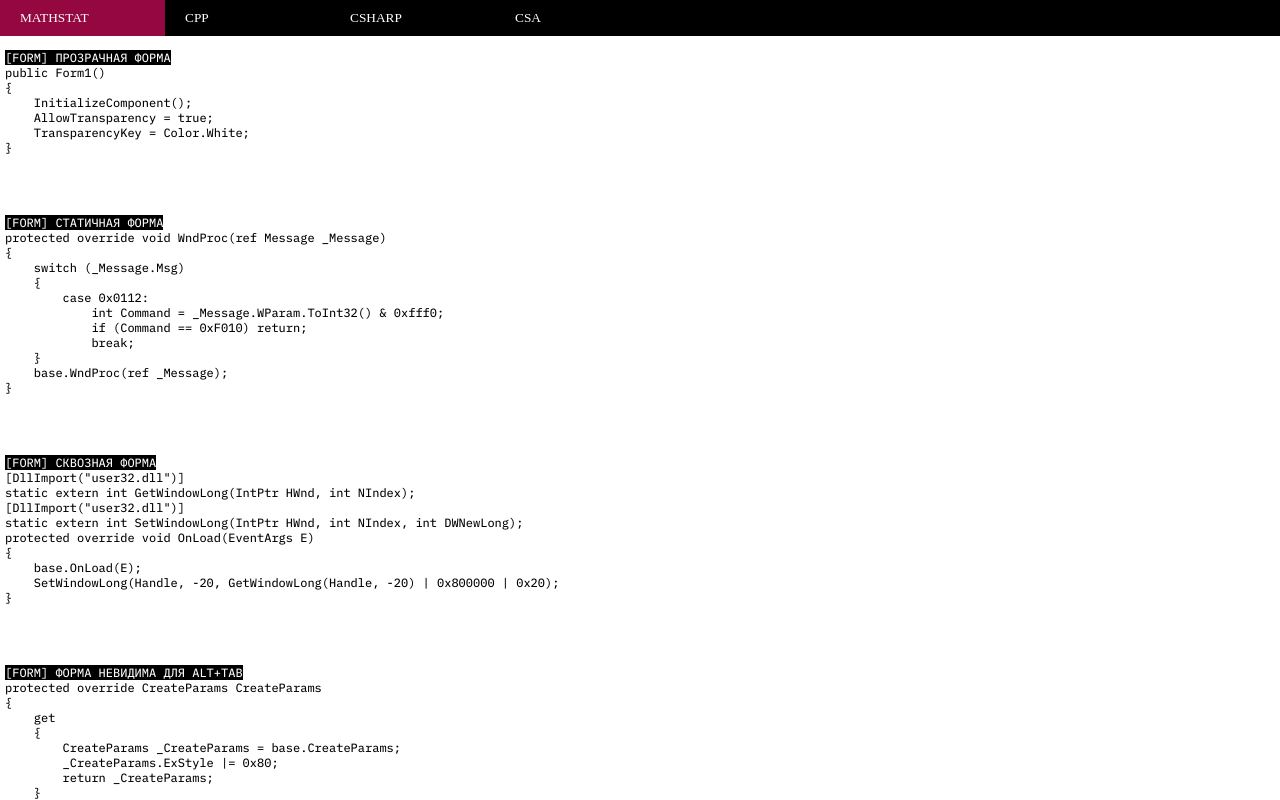
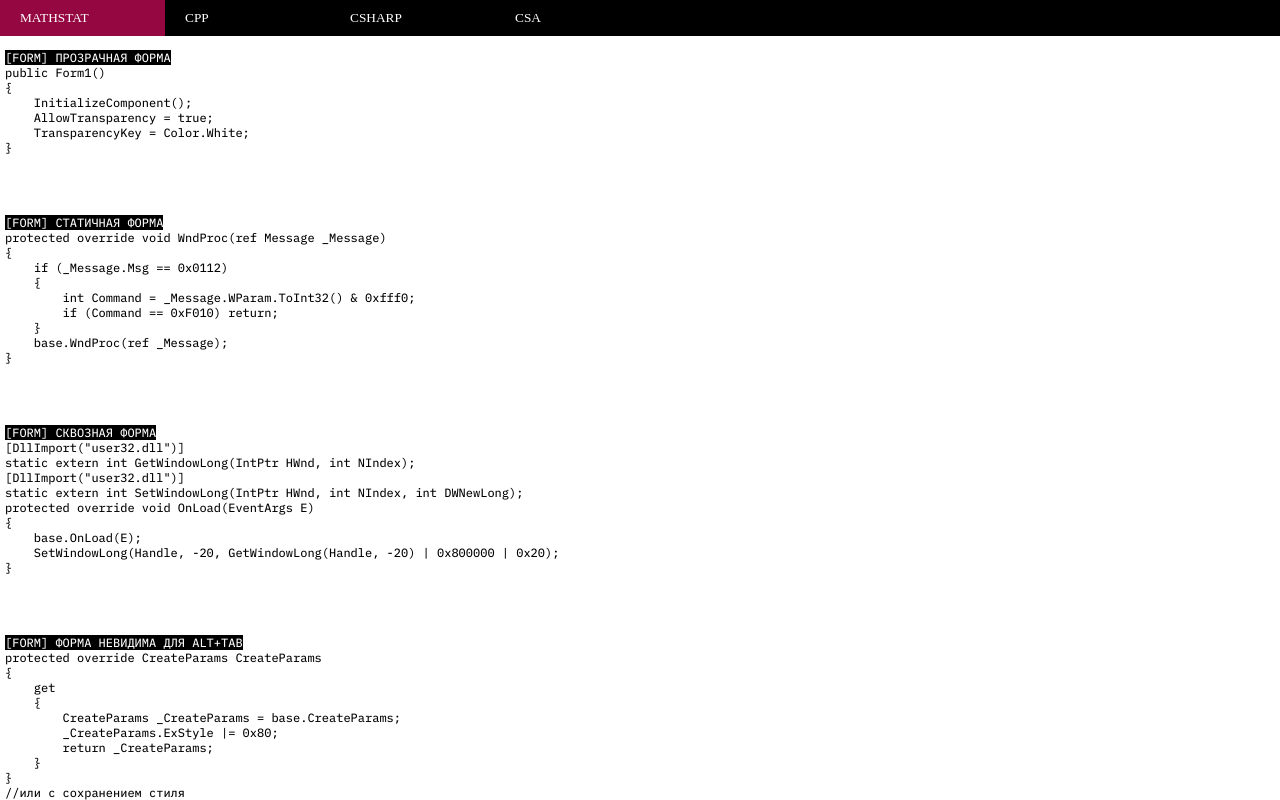
Before and after one commit to kaizerluft/kaizerluft.github.io, a plain HTML site: page csharp.html in a window 1280 px wide. Shown: the top 800 px of the page. Drawn offline with nearby package versions, Linux system fonts and the light colour scheme.

Commit message:
Update csharp.html

```diff
--- a/csharp.html
+++ b/csharp.html
@@ -24,12 +24,10 @@ public Form1()
 <m>[FORM] СТАТИЧНАЯ ФОРМА</m>
 protected override void WndProc(ref Message _Message)
 {
-	switch (_Message.Msg)
+	if (_Message.Msg == 0x0112)
 	{
-		case 0x0112:
-			int Command = _Message.WParam.ToInt32() & 0xfff0;
-			if (Command == 0xF010) return;
-			break;
+		int Command = _Message.WParam.ToInt32() & 0xfff0;
+		if (Command == 0xF010) return;
 	}
 	base.WndProc(ref _Message);
 }
```
